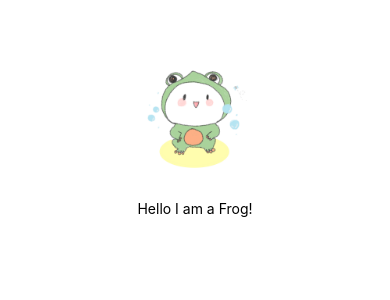
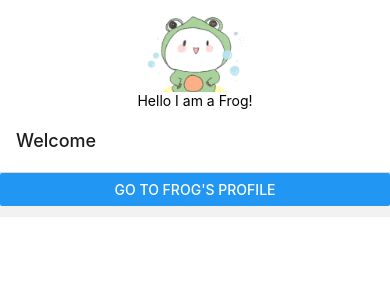
Before and after one commit to dwjustin/React-Native-app-practice, a React Native app in the folder AwesomeProject/: screen / in a window 390 px wide. Shown: the top 300 px of the page. Built offline with nearby package versions, Linux system fonts and the light colour scheme.

Commit message:
feat(App.js): added nav bar with profile and homepage

```diff
--- a/AwesomeProject/App.js
+++ b/AwesomeProject/App.js
@@ -1,19 +1,46 @@
+import { NavigationContainer } from '@react-navigation/native';
+import { createNativeStackNavigator } from '@react-navigation/native-stack';
 import { StatusBar } from 'expo-status-bar';
-import { StyleSheet, Text, View, Image } from 'react-native';
+import { StyleSheet, Text, View, Image, Button } from 'react-native';
 import { ScrollView } from 'react-native-web';
 
+const Stack=createNativeStackNavigator();
 
+const HomeScreen = ({ navigation }) => {
+  return (
+    <Button
+      title="Go to Frog's profile"
+      onPress={() =>
+        navigation.navigate('Profile', { name: 'Frog' })
+      }
+    />
+  );
+};
+const ProfileScreen = ({ navigation, route }) => {
+  return <Text>This is {route.params.name}'s profile</Text>;
+};
 
 export default function App() {
   return (
     <ScrollView>
-
       <View style={styles.container}>
       <Image style={styles.image} source={require('./image/frog.png')}/>
         <Text>Hello I am a Frog!</Text>
         <StatusBar style="auto" />
 
       </View>
+      <NavigationContainer>
+        <Stack.Navigator>
+          <Stack.Screen
+           name="Home"
+           component={HomeScreen}
+           options={{title: 'Welcome'}}/>
+           <Stack.Screen
+           name="Profile"
+           component={ProfileScreen}
+           />
+        </Stack.Navigator>
+      </NavigationContainer>
     </ScrollView>
 
   );
--- a/AwesomeProject/package.json
+++ b/AwesomeProject/package.json
@@ -10,12 +10,16 @@
     "eject": "expo eject"
   },
   "dependencies": {
+    "@react-navigation/native": "^6.0.11",
+    "@react-navigation/native-stack": "^6.7.0",
     "expo": "~45.0.0",
     "expo-status-bar": "~1.3.0",
     "react": "17.0.2",
     "react-dom": "17.0.2",
     "react-native": "0.68.2",
-    "react-native-web": "0.17.7"
+    "react-native-web": "0.17.7",
+    "react-native-screens": "~3.11.1",
+    "react-native-safe-area-context": "4.2.4"
   },
   "devDependencies": {
     "@babel/core": "^7.12.9"
```
Also changed, not shown: 1 other file (tests, documents, lock files or other folders).
